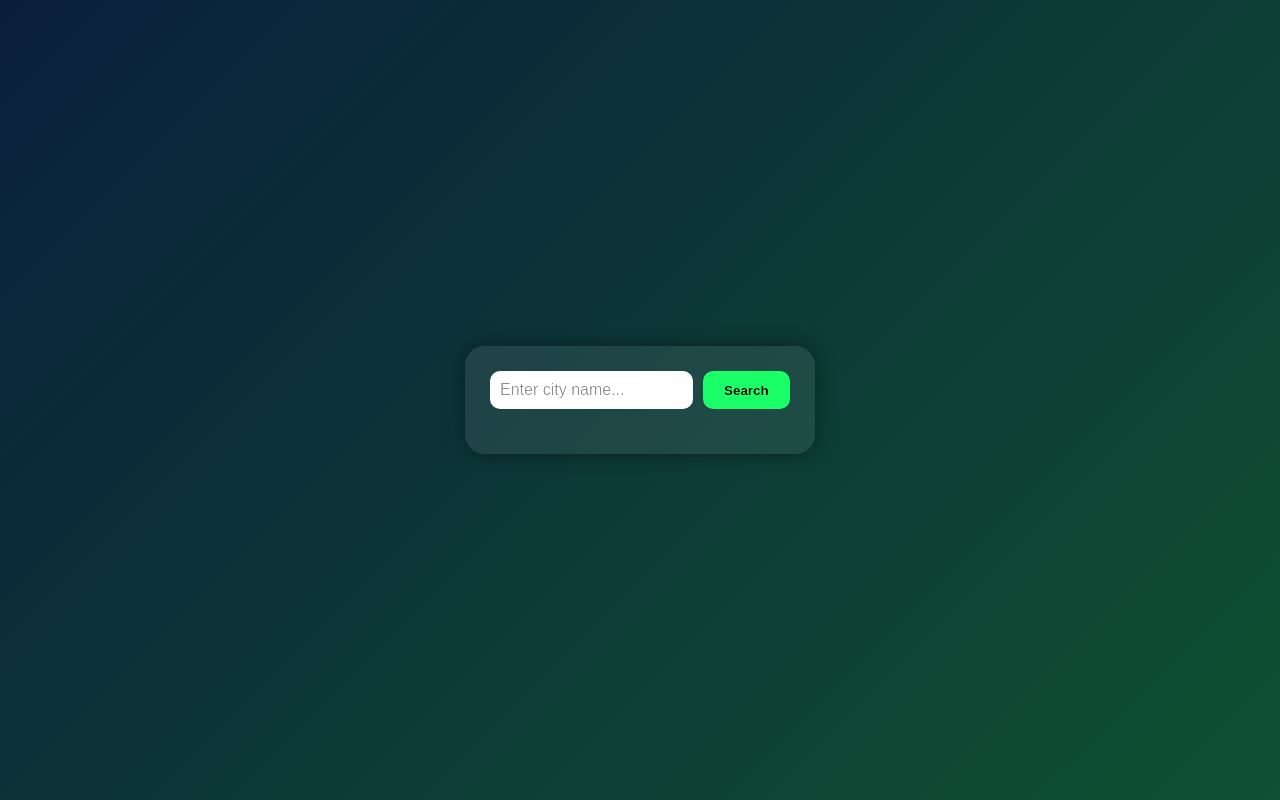
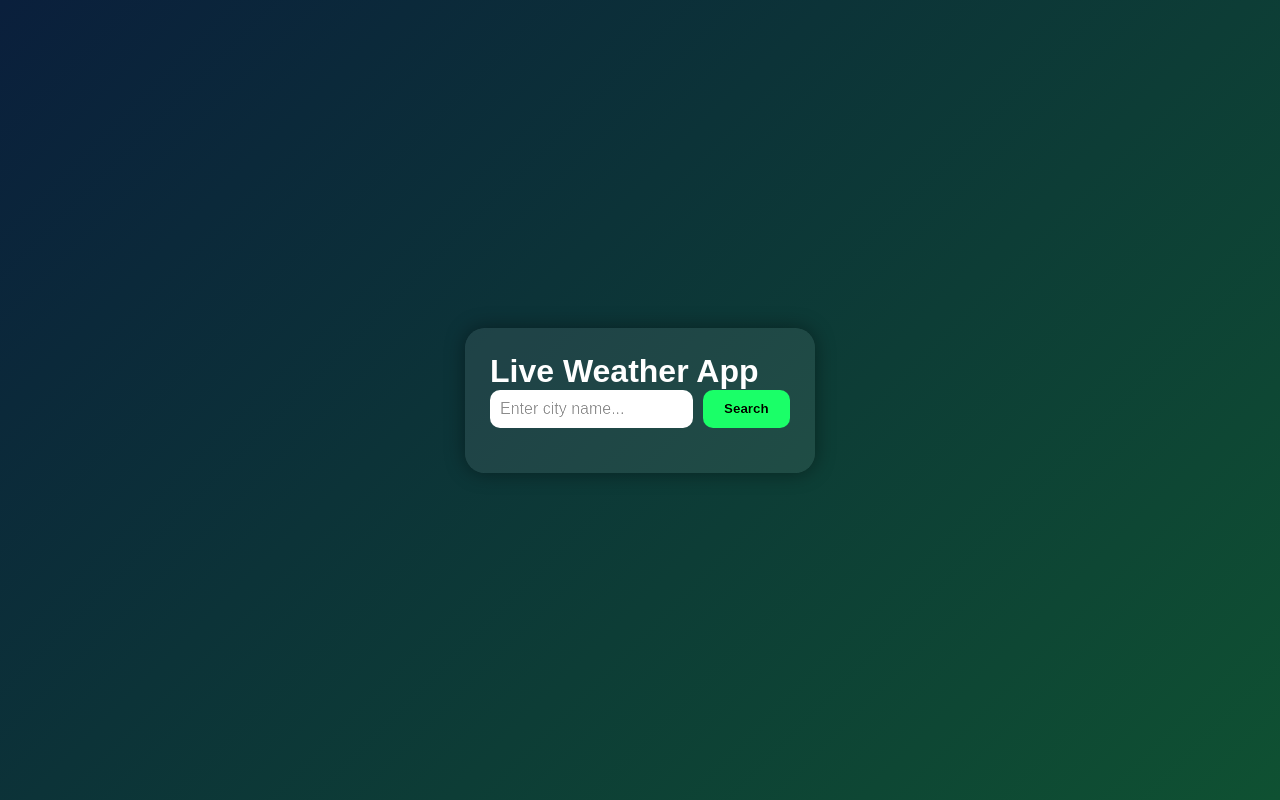
Before and after one commit to soumyadweep74/worldofsoumya, a plain HTML site: page weather/index.html in a window 1280 px wide. Drawn offline with Linux system fonts and the light colour scheme.

Commit message:
Update index.html

```diff
--- a/weather/index.html
+++ b/weather/index.html
@@ -8,16 +8,14 @@
 </head>
 <body>
     <div class="weather-container">
-
+        <h1>Live Weather App</h1>
         <div class="search-box">
             <input type="text" id="cityInput" placeholder="Enter city name...">
             <button onclick="getWeather()">Search</button>
         </div>
-
         <div class="weather-info" id="weatherInfo">
             <!-- Weather data will appear here -->
         </div>
-
     </div>
 
     <script src="script.js"></script>
```
